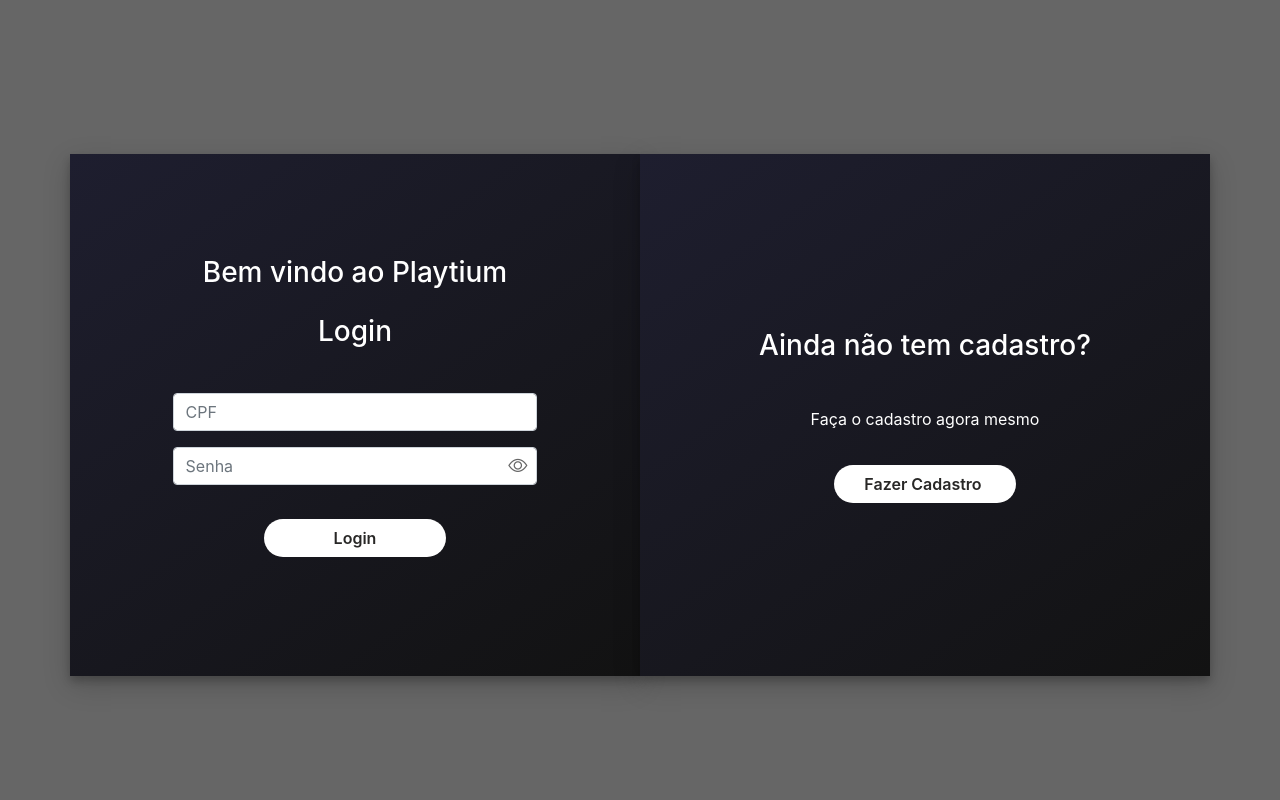
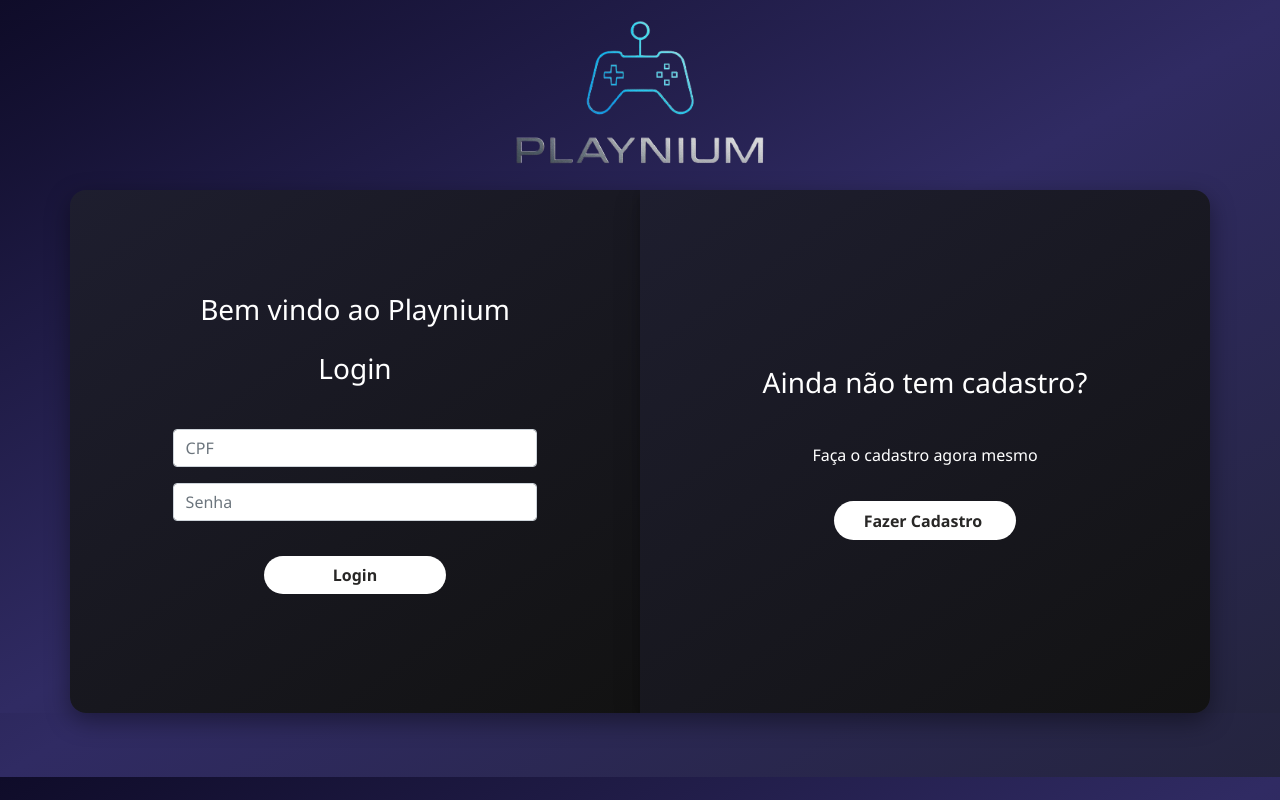
Before and after one commit to EduardoCansian/Playnium, a PHP site: page / in a window 1280 px wide. Run offline with PHP 8.4, Linux system fonts and the light colour scheme.

Commit message:
modificações visuais no login

```diff
--- a/css/login-style.css
+++ b/css/login-style.css
@@ -1,11 +1,23 @@
 html, body{
-    background-color: #666;
+    background: linear-gradient(to bottom right, #0f0c29, #302b63, #24243e);
+  font-family: 'Segoe UI', sans-serif;
+  margin: 0;
+  padding: 0;
 }
 
 /* Estilos gerais para o container de login */
 .login-container {
-    margin-top: 12%;
+    margin-top: 2%;
     margin-bottom: 5%;
+    border-radius: 16px;
+    box-shadow: 0 8px 24px rgba(0, 0, 0, 0.4);
+    overflow: hidden;
+}
+
+.logo-login img {
+    width: 250px;
+    margin: 20px auto;
+    display: block;
 }
 
 /* Estilo para o campo de senha e ícone */
@@ -15,7 +27,7 @@
 }
 
 #inputsenha {
-    padding-right: 35px; /* Espaço extra à direita para o ícone */
+    padding-right: 10px; /* Espaço extra à direita para o ícone */
 }
 
 /* Ícone do olho dentro do campo de senha */
@@ -90,6 +102,12 @@
     border-radius: 1.5rem;
     padding: 2%;
     margin-top: 5%;
+    cursor: pointer;
+    transition: all 0.3s ease;
+}
+
+.btnSubmit:hover {
+   transform: scale(1.05);
 }
 
 .btnForgetPwd {
@@ -112,3 +130,10 @@
     color: #9dccfc;
     font-weight: 600;
 }
+
+@media (max-width: 768px) {
+    .container {
+      flex-direction: column;
+      margin: 30px;
+    }
+  }
--- a/index.html
+++ b/index.html
@@ -17,14 +17,19 @@
     <title>Playnium | Login</title>
 </head>
 <body>
-
-    <div class="container login-container">
+    <header>
+        <div class="logo-login">
+            <img src="./ico/playnium_logo.png" alt="logo">
+        </div>
+    </header>
+    <main>
+       <div class="container login-container">
 
         <div class="row">
 
-            <div class="col-lg-6 col-sm-12 login-form-1">
+            <div id="form-login" class="col-lg-6 col-sm-12 login-form-1">
 
-                <h3>Bem vindo ao Playtium</h3>
+                <h3>Bem vindo ao Playnium</h3>
                 <h3 class="login-name">Login</h3>
 
                 <div class="form-group">
@@ -32,7 +37,7 @@
                 </div>
                 <div class="form-group">
                     <input type="password" class="form-control" placeholder="Senha" id="inputsenha" />
-                    <i class="bi bi-eye" id="btn-senha" onclick="mostraSenha()"></i>
+                    <i id="btn-senha" onclick="mostraSenha()"></i>
                 </div>
                 <div class="form-group">
                     <p class="mensagem-cadastro"></p>
@@ -51,6 +56,8 @@
             </div>
         </div>
     </div>
+    </main>
+
 
     <!--Linkagem do Javascript-->
     <script src=""></script>
--- a/js/formValidator.js
+++ b/js/formValidator.js
@@ -5,7 +5,7 @@
     const mensagem = document.getElementById("mensagem");
 
     if (!nome && !genero && !plataforma) {
-      mensagem.innerText = "Preencha pelo menos um campo para buscar.";
+      mensagem.innerText = "Preencha pelo menos um campo para realizar a busca.";
       return false;
     }
 
```
